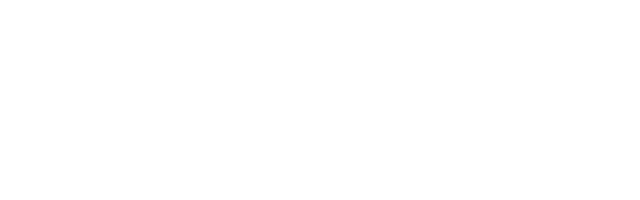
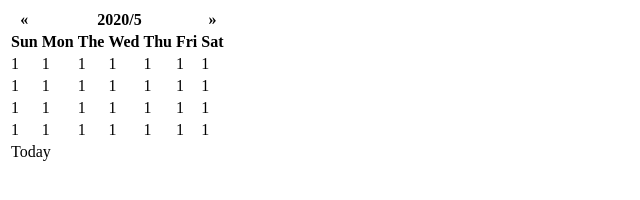
Before and after one commit to Ryo-15/MyCalendar, a plain HTML site: page index.html in a window 1280 px wide. Shown: the whole page, without its empty margins (0-640 px from the left). Drawn offline with Linux system fonts and the light colour scheme.

Commit message:
[finish]calendar_js_lesson_2

```diff
--- a/index.html
+++ b/index.html
@@ -6,6 +6,66 @@
   <title>Calendar</title>
 </head>
 <body>
-
+  <table>
+    <thead>
+      <tr>
+        <th id="prev">&laquo;</th>
+        <th id="title" colspan="5">2020/5</th>
+        <th id="next">&raquo;</th>
+      </tr>
+      <tr>
+        <th>Sun</th>
+        <th>Mon</th>
+        <th>The</th>
+        <th>Wed</th>
+        <th>Thu</th>
+        <th>Fri</th>
+        <th>Sat</th>
+      </tr>
+    </thead>
+    <tbody>
+      <tr>
+        <td>1</td>
+        <td>1</td>
+        <td>1</td>
+        <td>1</td>
+        <td>1</td>
+        <td>1</td>
+        <td>1</td>
+      </tr>
+      <tr>
+        <td>1</td>
+        <td>1</td>
+        <td>1</td>
+        <td>1</td>
+        <td>1</td>
+        <td>1</td>
+        <td>1</td>
+      </tr>
+      <tr>
+        <td>1</td>
+        <td>1</td>
+        <td>1</td>
+        <td>1</td>
+        <td>1</td>
+        <td>1</td>
+        <td>1</td>
+      </tr>
+      <tr>
+        <td>1</td>
+        <td>1</td>
+        <td>1</td>
+        <td>1</td>
+        <td>1</td>
+        <td>1</td>
+        <td>1</td>
+      </tr>
+    </tbody>
+    <tfoot>
+      <tr>
+        <td id="today" colspan="7">Today</td>
+      </tr>
+    </tfoot>
+  </table>
 </body>
 </html>
```
